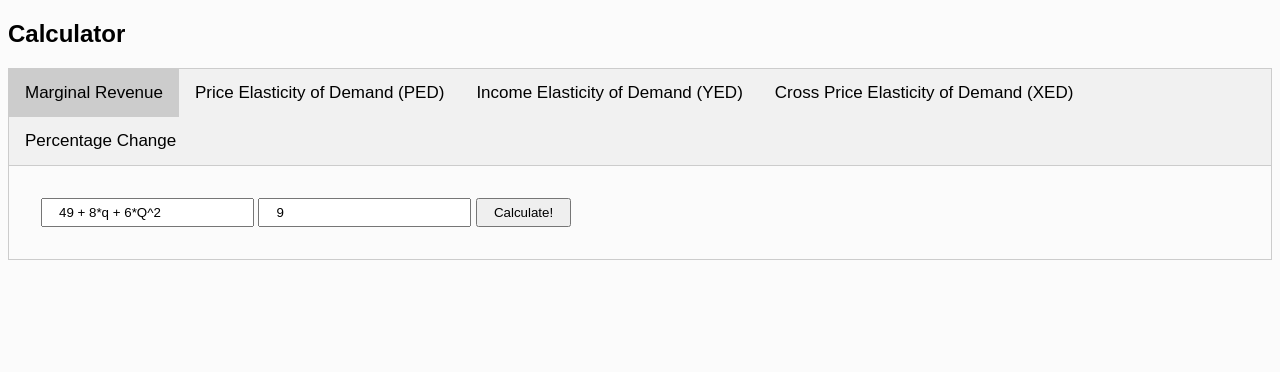
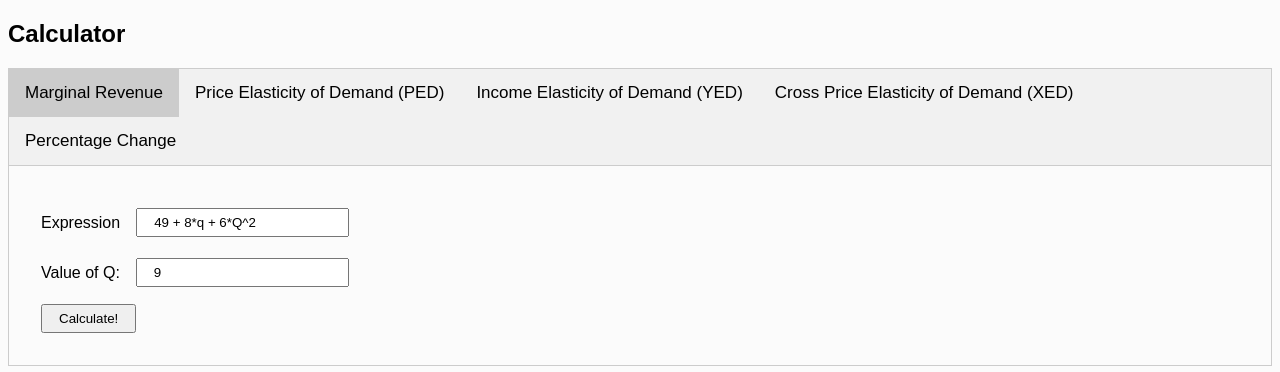
Before and after one commit to AcmeGamers/Marginal-Calculator, a website: page index.html in a window 1280 px wide. Both pictures are taken after a click on the button "Marginal Revenue". Drawn offline with nearby package versions, Linux system fonts and the light colour scheme.

Commit message:
adding some styles, will add stylesheet later

```diff
--- a/index.html
+++ b/index.html
@@ -34,15 +34,28 @@
       </div>
 
       <div id="Marginal_Revenue_Tab" class="tabcontent">
+        <div style="display: flex; align-items: center">
+          <p style="margin-right: 1rem">Expression</p>
           <input
             type="text"
             value="49 + 8*q + 6*Q^2"
             placeholder="49 + 8*q + 6*Q^2"
             id="expression"
           />
+        </div>
+
         <!-- 55 + 6*q - 7*q^2 + 3*q^3 === Q = 4 === 94 -->
+        <div style="display: flex; align-items: center">
+          <p style="margin-right: 1rem">Value of Q:</p>
           <input type="text" value="9" placeholder="Value of Q" id="q_value" />
-        <input value="Calculate!" type="button" onclick="MRCheck()" />
+        </div>
+
+        <input
+          value="Calculate!"
+          style="margin-top: 6px"
+          type="button"
+          onclick="MRCheck()"
+        />
 
         <div id="mr1" class="left-align">
           <h2 id="derivation_h2"></h2>
@@ -73,6 +86,7 @@
           <h3>Price Elasticity of Demand (PED)</h3>
           <input
             type="text"
+            style="width: -webkit-fill-available"
             value="1456 - P1 + 0.75 * P2 - 0.5 * p3 + 0.05*Y"
             placeholder="1456 - P1 + 0.75 * P2 - 0.5 * p3 + 0.05*Y"
             id="expression"
```
Lines whose indentation alone changed are shown as unchanged.
